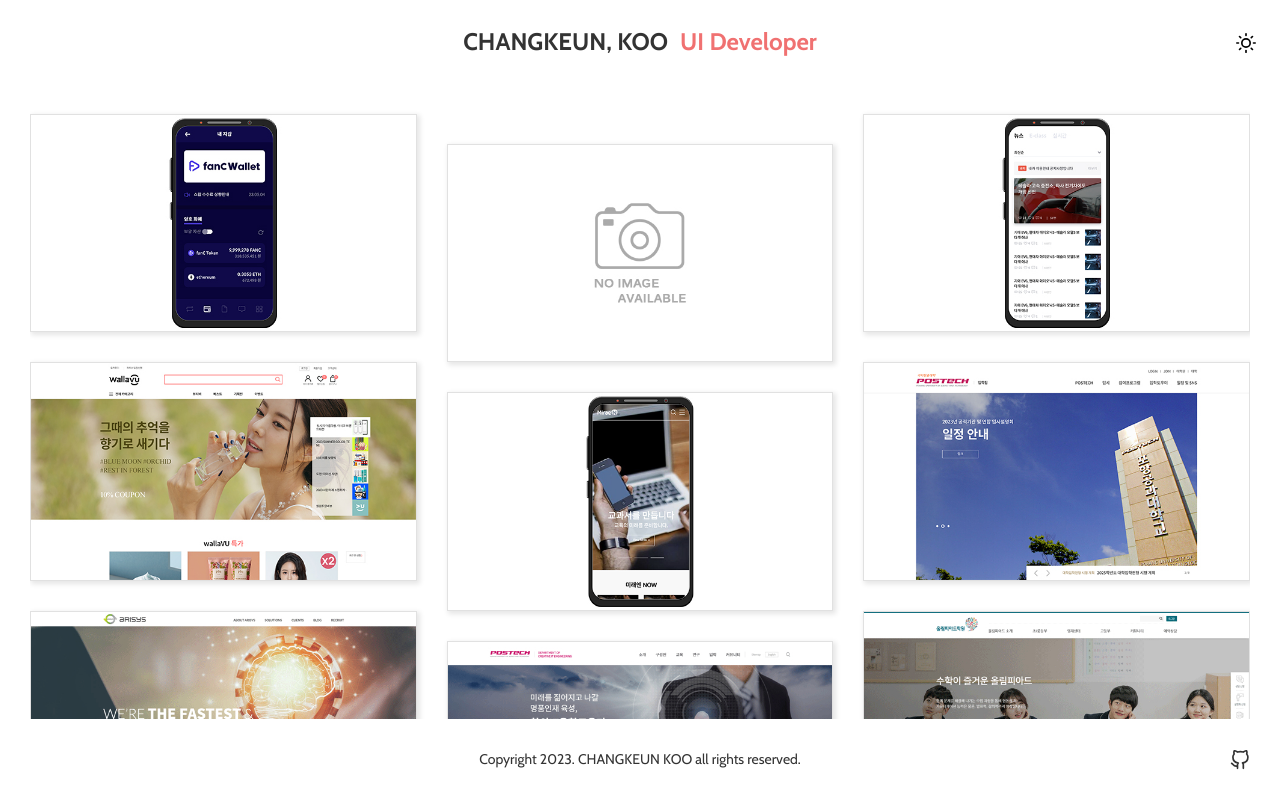
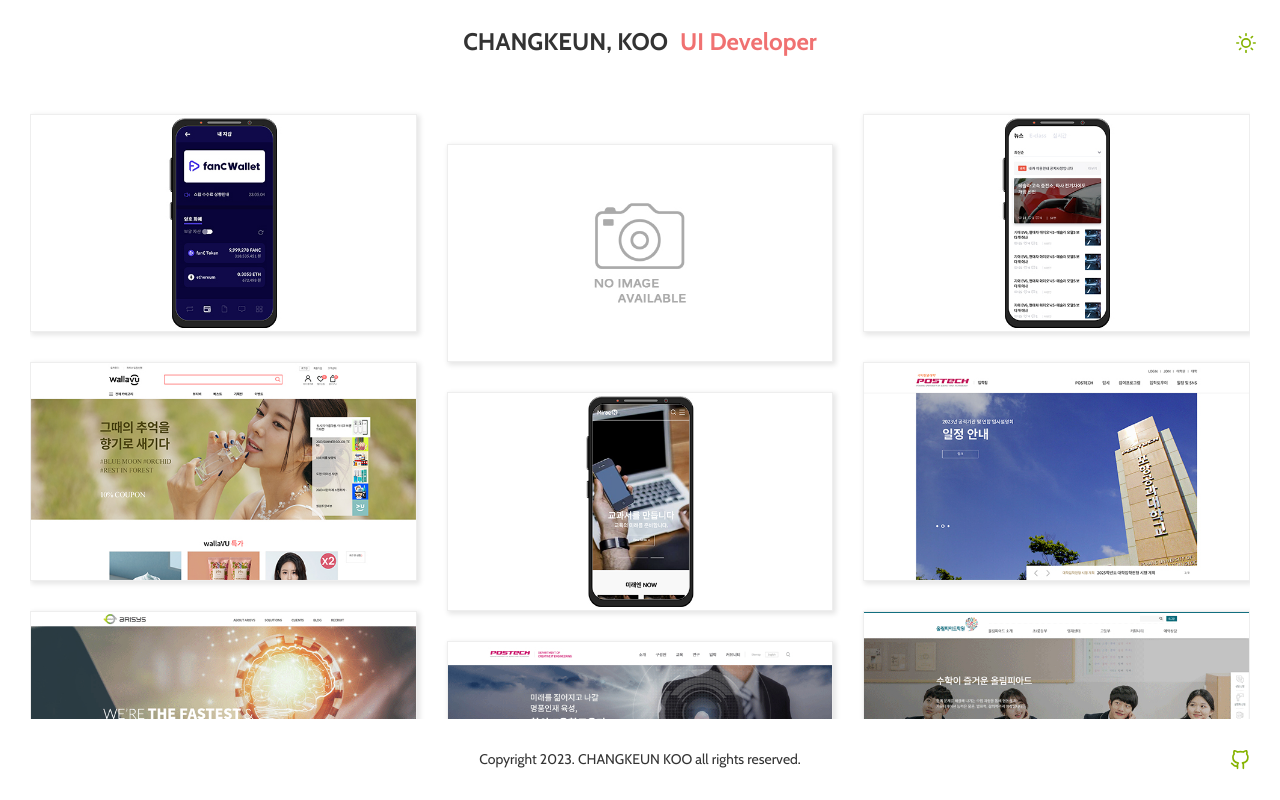
Before and after one commit to purymaster/purymaster.github.io, a React (Create React App) app: page / in a window 1280 px wide. Built offline with nearby package versions, Linux system fonts and the light colour scheme.

Commit message:
refactor: 다크모드 테마 변경 및 스타일 적용

```diff
--- a/src/App.js
+++ b/src/App.js
@@ -1,29 +1,19 @@
 import { useState } from 'react';
 import { GlobalStyle } from '@assets/styles/GlobalStyles';
 import { ThemeProvider } from 'styled-components';
+
 import Routes from '@/router/Routes';
+import { lightTheme, darkTheme } from './assets/styles/theme';
 
 function App() {
   const [isDarkMode, setIsDarkMode] = useState(false);
-
-  const lightTheme = {
-    backgroundColor: '#fff',
-    textColor: '#333',
-    primaryColor: '#f07171',
-  };
-
-  const darkTheme = {
-    backgroundColor: '#252525',
-    textColor: '#fff',
-    primaryColor: '#eb64ac',
-  };
 
   const toggleDarkMode = () => {
     setIsDarkMode(!isDarkMode);
   };
 
   return (
-    <ThemeProvider key={isDarkMode ? 'dark' : 'light'} theme={isDarkMode ? darkTheme : lightTheme}>
+    <ThemeProvider theme={isDarkMode ? darkTheme : lightTheme}>
       <GlobalStyle />
       <Routes toggleDarkMode={toggleDarkMode} isDarkMode={isDarkMode} />
     </ThemeProvider>
--- a/src/assets/styles/GlobalStyles.js
+++ b/src/assets/styles/GlobalStyles.js
@@ -102,7 +102,10 @@ export const GlobalStyle = createGlobalStyle`
   body {
     line-height: 1.5;
     word-break: keep-all;
-    font-family : Cabin, NotoSans, Helvetica Neue, Apple SD Gothic Neo, Droid Sans, Malgun Gothic, 맑은 고딕, Dotum, 돋움, sans-serif;
+    background: ${(props) => props.theme.backgroundColor};
+    color: ${(props) => props.theme.textColor};
+    font-family: Cabin, NotoSans, Helvetica Neue, Apple SD Gothic Neo, Droid Sans, Malgun Gothic, 맑은 고딕, Dotum, 돋움, sans-serif;
+    transition: all .3s;
   }
 
   ol, ul, li {
--- /dev/null
+++ b/src/assets/styles/theme.js
@@ -0,0 +1,17 @@
+export const lightTheme = {
+  backgroundColor: '#fff',
+  textColor: '#333',
+  borderColor: '#eee',
+  subTextColor: '#666',
+  primaryColor: '#f07171',
+  secondaryColor: '#86b300',
+};
+
+export const darkTheme = {
+  backgroundColor: '#252525',
+  textColor: '#fff',
+  borderColor: '#444',
+  subTextColor: '#999',
+  primaryColor: '#eb64ac',
+  secondaryColor: '#74dfc4',
+};
--- a/src/views/layout/index.js
+++ b/src/views/layout/index.js
@@ -25,8 +25,6 @@ const Container = styled.div`
   margin: 0 auto;
   padding: 0 30px;
   font-size: 16px;
-  background-color: ${(props) => props.theme.backgroundColor};
-  color: ${(props) => props.theme.textColor};
   main {
     overflow: auto;
     flex: 1;
--- a/src/views/pages/works/components/Work.js
+++ b/src/views/pages/works/components/Work.js
@@ -108,15 +108,15 @@ const Container = styled.div`
       width: 50%;
       text-align: center;
       img {
-        border: 1px solid #e1e1e1;
+        border: 1px solid ${(props) => props.theme.borderColor};
         box-shadow: 2px 2px 5px 1px rgba(0, 0, 0, 0.1);
       }
     }
     .info {
       width: 50%;
       padding: 30px 0;
-      border-top: 1px solid #333;
-      border-bottom: 1px solid #333;
+      border-top: 1px solid ${(props) => props.theme.subTextColor};
+      border-bottom: 1px solid ${(props) => props.theme.subTextColor};
       h1 {
         margin-bottom: 0.5em;
         font-weight: 700;
@@ -135,7 +135,7 @@ const Container = styled.div`
             }
           }
           dd {
-            color: #666;
+            color: ${(props) => props.theme.subTextColor};
             margin-top: 5px;
             li {
               position: relative;
@@ -148,7 +148,7 @@ const Container = styled.div`
                 width: 4px;
                 height: 4px;
                 margin-top: -2px;
-                background: #666;
+                background: ${(props) => props.theme.subTextColor};
                 border-radius: 50%;
               }
             }
--- a/src/views/pages/works/index.js
+++ b/src/views/pages/works/index.js
@@ -37,7 +37,7 @@ const Container = styled.div`
       a {
         display: block;
         position: relative;
-        border: 1px solid #e1e1e1;
+        border: 1px solid ${(props) => props.theme.borderColor};
         .cover {
           display: flex;
           position: absolute;
@@ -87,7 +87,7 @@ const Container = styled.div`
         a {
           border: 0;
           img {
-            border: 1px solid #e1e1e1;
+            border: 1px solid ${(props) => props.theme.borderColor};
             box-shadow: 2px 2px 5px 1px rgba(0, 0, 0, 0.1);
           }
           .cover {
@@ -95,7 +95,7 @@ const Container = styled.div`
             margin-top: 10px;
             visibility: visible;
             opacity: 1;
-            color: #666;
+            color: ${(props) => props.theme.subTextColor};
             .tit {
               opacity: 1;
               transform: none;
--- a/src/views/shared/footer/index.js
+++ b/src/views/shared/footer/index.js
@@ -31,6 +31,7 @@ const Container = styled.footer`
     li {
       width: 20px;
       height: 20px;
+      color: ${(props) => props.theme.secondaryColor};
     }
   }
   @media (max-width: 1024px) {
--- a/src/views/shared/form/button.js
+++ b/src/views/shared/form/button.js
@@ -5,8 +5,9 @@ export default function Button({ className, onClick, icon, text, href }) {
     display: inline-flex;
     position: relative;
     padding: 0.25em 1em;
-    border: 1px solid #000;
+    border: 1px solid ${(props) => props.theme.subTextColor};
     background: none;
+    color: ${(props) => props.theme.subTextColor};
     font-size: 1em;
     line-height: 1.5em;
     align-items: center;
--- a/src/views/shared/header/index.js
+++ b/src/views/shared/header/index.js
@@ -36,6 +36,7 @@ const Container = styled.header`
     margin-top: -10px;
     border: 0;
     background: none;
+    color: ${(props) => props.theme.secondaryColor};
   }
   @media (max-width: 1024px) {
     padding: 0.5em 0;
```
